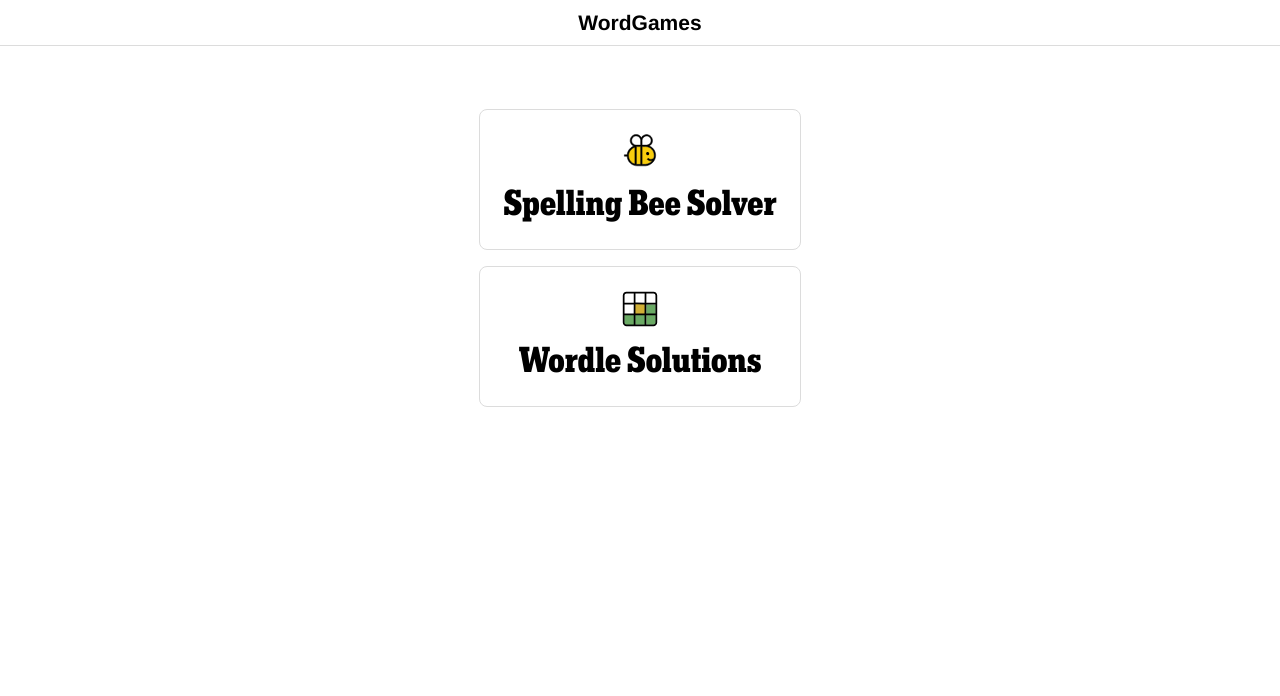
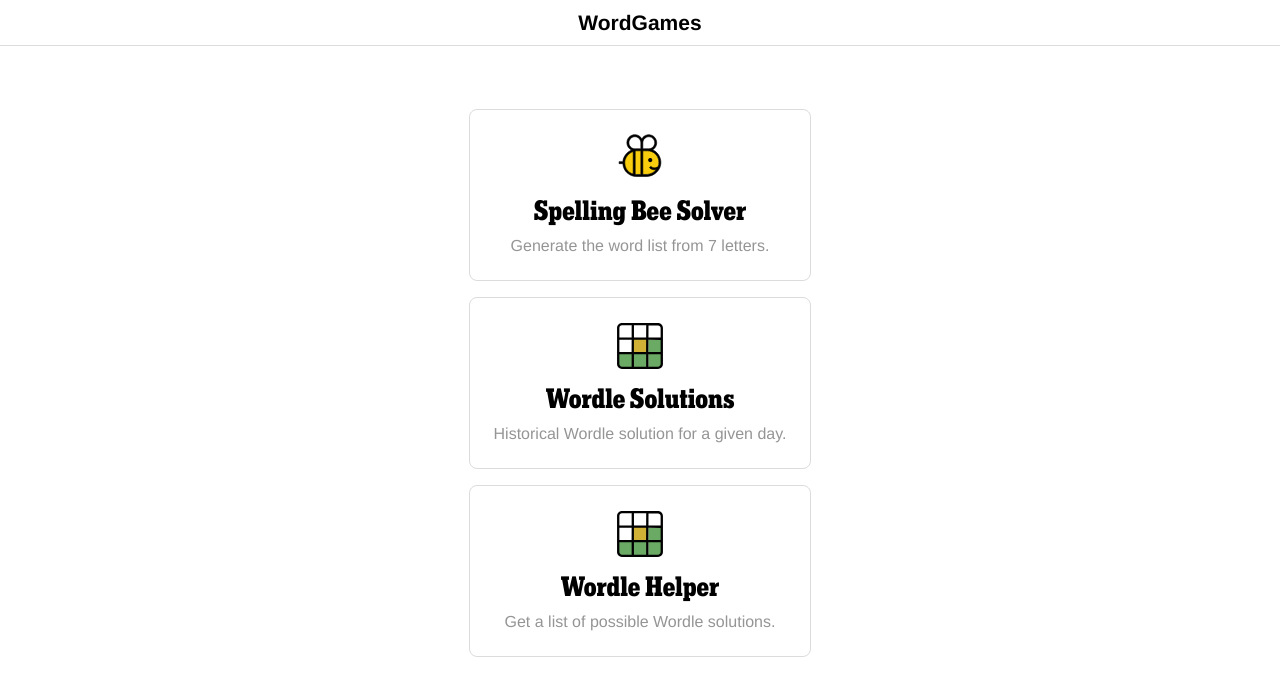
Before and after one commit to ericgio/spelling-bee, a Next.js app: page / in a window 1280 px wide. Shown: the top 696 px of the page. Built offline with nearby package versions, Linux system fonts and the light colour scheme; a web font is replaced by a local one.

Commit message:
Update index page

```diff
--- a/src/components/Icon.tsx
+++ b/src/components/Icon.tsx
@@ -1,10 +1,10 @@
 import * as React from 'react';
 import styled from 'styled-components';
 
-const $Icon = styled.div<{ $size: number; $src: string }>`
+const $Icon = styled.div<{ $size: string; $src: string }>`
   aspect-ratio: 1;
   background-image: url(${({ $src }) => $src});
-  height: ${({ $size }) => $size}px;
+  height: ${({ $size }) => $size};
   background-size: contain;
   background-position: center;
   background-repeat: no-repeat;
@@ -13,10 +13,10 @@
 
 interface IconProps {
   src: string;
-  size?: number;
+  size?: string;
 }
 
-function Icon({ size = 48, src }: IconProps) {
+function Icon({ size = '3rem', src }: IconProps) {
   return <$Icon $size={size} $src={src} />;
 }
 
--- a/src/pages/index.tsx
+++ b/src/pages/index.tsx
@@ -8,7 +8,7 @@
 const $List = styled.ul`
   display: flex;
   flex-direction: column;
-  gap: 16px;
+  gap: 1rem;
   list-style: none;
   margin: 0;
   padding: 0;
@@ -16,39 +16,47 @@
 
 const $ListItemLink = styled(Link)`
   border: 1px solid ${({ theme }) => theme.colors.borderColor};
-  border-radius: 8px;
+  border-radius: 0.5rem;
   color: ${({ theme }) => theme.colors.black};
   display: flex;
   flex-direction: column;
-  gap: 8px;
+  gap: 0.5rem;
   justify-content: center;
-  padding: 24px;
+  padding: 1.5rem;
   text-align: center;
   text-decoration: none;
 `;
 
 const $Title = styled.h2`
   font-family: ${({ theme }) => theme.fontFamily.title};
-  font-size: 28px;
+  font-size: 1.1875rem;
   margin: 0;
 
   @media (min-width: ${({ theme }) => theme.breakpoints.mobile}px) {
-    font-size: 36px;
+    font-size: 1.75rem;
   }
 `;
 
+const $Description = styled.p`
+  color: ${({ theme }) => theme.colors.greyText};
+  line-height: 20px;
+  margin: 0;
+`;
+
 interface ListItemProps {
+  description?: string;
   href: string;
   name: string;
   src: string;
 }
 
-function ListItem({ href, name, src }: ListItemProps) {
+function GameCard({ description, href, name, src }: ListItemProps) {
   return (
     <li>
       <$ListItemLink href={href}>
-        <Icon size={36} src={src} />
+        <Icon src={src} />
         <$Title>{name}</$Title>
+        {description && <$Description>{description}</$Description>}
       </$ListItemLink>
     </li>
   );
@@ -59,12 +67,24 @@
     <Page faviconSrc="/wordle-favicon.ico" title="WordGames">
       <Page.Main>
         <$List>
-          <ListItem
+          <GameCard
+            description="Generate the word list from 7 letters."
             href="/spelling-bee"
             name="Spelling Bee Solver"
             src="/spelling-bee.svg"
           />
-          <ListItem href="/wordle" name="Wordle Solutions" src="/wordle.svg" />
+          <GameCard
+            description="Historical Wordle solution for a given day."
+            href="/wordle"
+            name="Wordle Solutions"
+            src="/wordle.svg"
+          />
+          <GameCard
+            description="Get a list of possible Wordle solutions."
+            href="/wordle-list"
+            name="Wordle Helper"
+            src="/wordle.svg"
+          />
         </$List>
       </Page.Main>
     </Page>
--- a/src/pages/wordle-list.tsx
+++ b/src/pages/wordle-list.tsx
@@ -8,7 +8,7 @@
 import solutions from '../data/wordle-solutions.json';
 import list from '../data/wordle.json';
 
-const TITLE = 'Wordle Solutions';
+const TITLE = 'Wordle Helper';
 
 const $Solution = styled.div`
   display: flex;
--- a/src/theme/theme.ts
+++ b/src/theme/theme.ts
@@ -7,6 +7,7 @@
   backgroundColor: '#ededed',
   borderColor: '#dcdcdc',
   black: '#000000',
+  greyText: '#959595',
   grey: '#e6e6e6',
   yellow: '#f7da21',
   white: '#ffffff',
```
